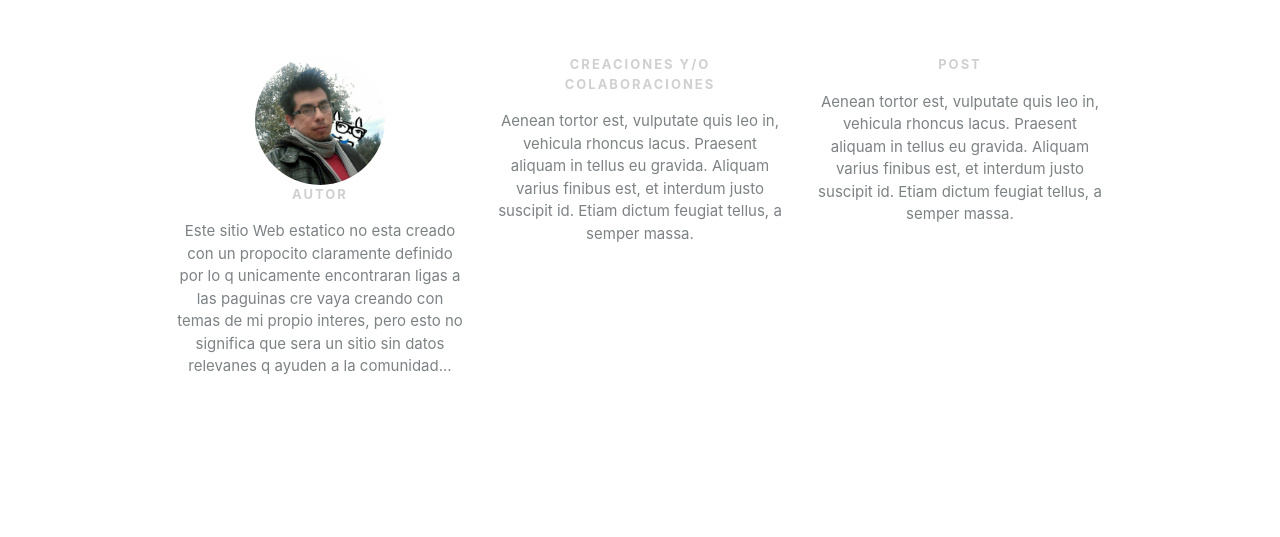
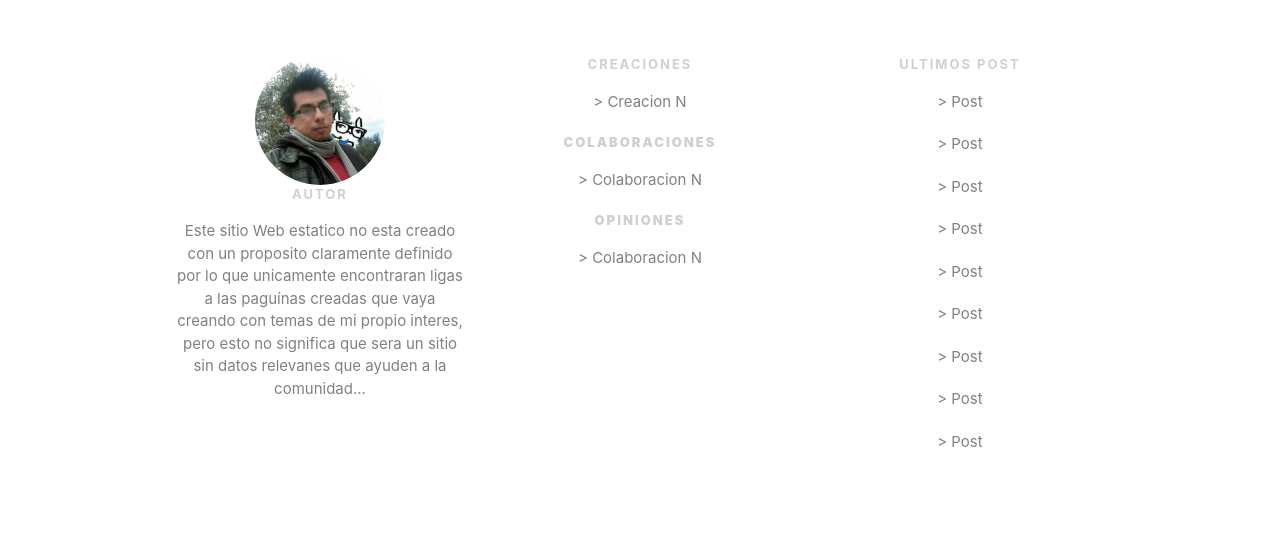
Before and after one commit to IrvinAD/IrvinAD.github.io, a plain HTML site: page index.html in a window 1280 px wide. Shown: the part 51-588 px from the top of the page. Drawn offline with nearby package versions, Linux system fonts and the light colour scheme.

Commit message:
c
mas cambios

```diff
--- a/index.html
+++ b/index.html
@@ -18,20 +18,33 @@
             <div class="row people" style="height:494px;">
                 <div class="col-md-6 col-lg-4 item"><img class="rounded-circle" src="assets/img/25594036_519632431726960_2929174500627852753_n.jpg" style="width:130px;">
                     <p class="title">autor</p>
-                    <p class="description">Este sitio Web estatico no esta creado con un propocito claramente definido por lo q unicamente encontraran ligas a las paguinas cre vaya creando con temas de mi propio interes, pero esto no significa que sera un sitio sin datos relevanes
-                        q ayuden a la comunidad...</p>
+                    <p class="description">Este sitio Web estatico no esta creado con un proposito claramente definido por lo que unicamente encontraran ligas a las paguínas creadas que vaya creando con temas de mi propio interes, pero esto no significa que sera un sitio sin
+                        datos relevanes que ayuden a la comunidad...</p>
                 </div>
                 <div class="col-md-6 col-lg-4 item">
-                    <p class="title">creaciones y/o colaboraciones</p>
-                    <p class="description">Aenean tortor est, vulputate quis leo in, vehicula rhoncus lacus. Praesent aliquam in tellus eu gravida. Aliquam varius finibus est, et interdum justo suscipit id. Etiam dictum feugiat tellus, a semper massa. </p>
+                    <p class="title">creaciones</p>
+                    <p class="description">&gt; Creacion N</p>
+                    <p class="title"><strong>coLABORACIONES</strong><br></p>
+                    <p class="description">&gt; Colaboracion N</p>
+                    <p class="title"><strong>Opiniones</strong><br></p>
+                    <p class="description">&gt; Colaboracion N</p>
                 </div>
                 <div class="col-md-6 col-lg-4 item">
-                    <p class="title">Post</p>
-                    <p class="description">Aenean tortor est, vulputate quis leo in, vehicula rhoncus lacus. Praesent aliquam in tellus eu gravida. Aliquam varius finibus est, et interdum justo suscipit id. Etiam dictum feugiat tellus, a semper massa. </p>
+                    <p class="title">ULtimos Post</p>
+                    <p class="description">&gt; Post</p>
+                    <p class="description">&gt; Post</p>
+                    <p class="description">&gt; Post</p>
+                    <p class="description">&gt; Post</p>
+                    <p class="description">&gt; Post</p>
+                    <p class="description">&gt; Post</p>
+                    <p class="description">&gt; Post</p>
+                    <p class="description">&gt; Post</p>
+                    <p class="description">&gt; Post</p>
                 </div>
             </div>
         </div>
     </div>
+    <div></div>
     <div class="footer-basic" style="height:100px;">
         <footer>
             <div class="social"><a href="#"><i class="icon ion-social-instagram"></i></a><a href="#"><i class="icon ion-social-snapchat"></i></a><a href="#"><i class="icon ion-social-twitter"></i></a><a href="#"><i class="icon ion-social-facebook"></i></a></div>
```
